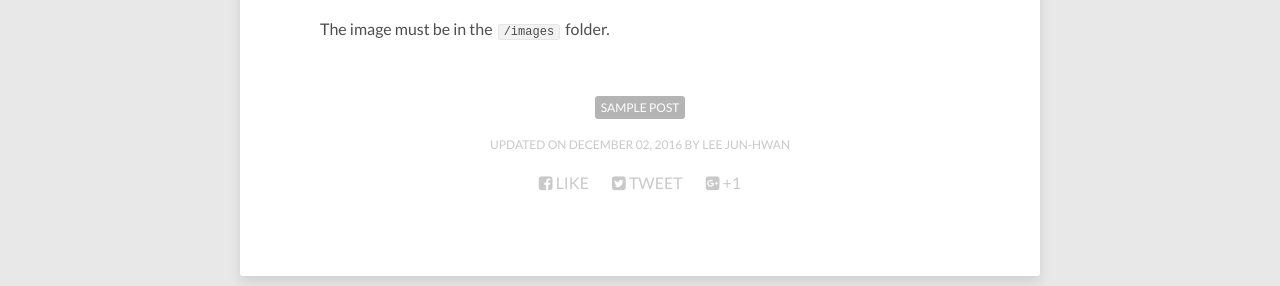
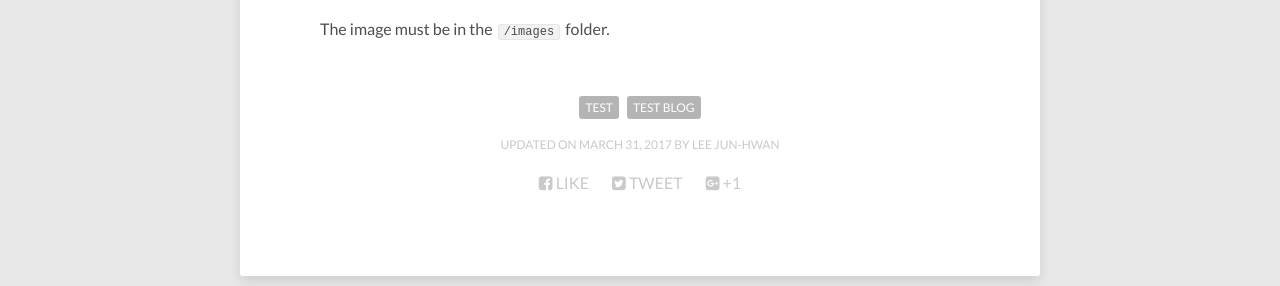
Before and after one commit to krpsh/regenea8.github.io, a Jekyll site: the page built from _posts/2017-03-31-test-sample.md, in a window 1280 px wide and 900 px high, scrolled down 3427 px. Shown: the part 160-446 px from the top of the window. Built offline with Jekyll 4.4.1, drawn with Linux system fonts in a browser that asks for light colours; nearby versions of some CDN libraries; comment, search, counter and statistics services are not loaded.

Commit message:
Update 2017-03-31-test-sample.md

```diff
--- a/_posts/2017-03-31-test-sample.md
+++ b/_posts/2017-03-31-test-sample.md
@@ -2,9 +2,9 @@
 layout: post
 title: 제목변경
 description: "Just about everything you'll need to style in the theme: headings, paragraphs, blockquotes, tables, code blocks, and more."
-modified: 2016-12-02
-tags: [sample post]
-categories: [intro]
+modified: 2017-03-31
+tags: [test, test blog]
+categories: [test, test blog]
 image:
     feature: feature.jpg
     credit: dargadgetz
```
